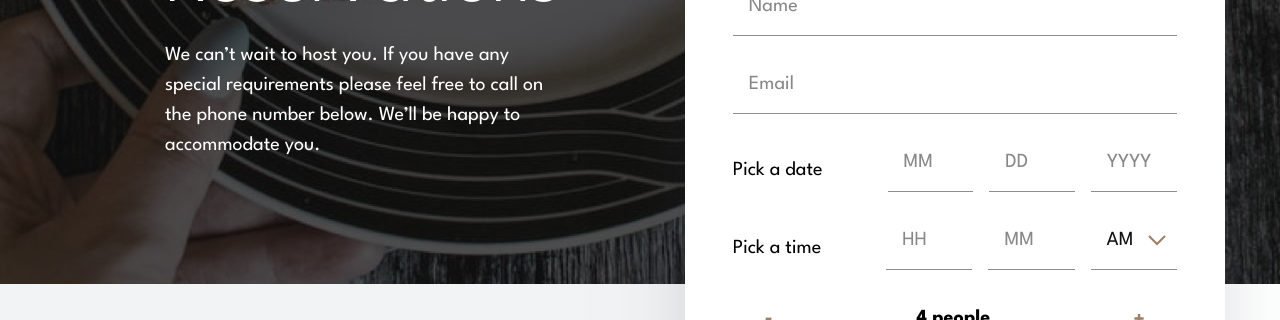
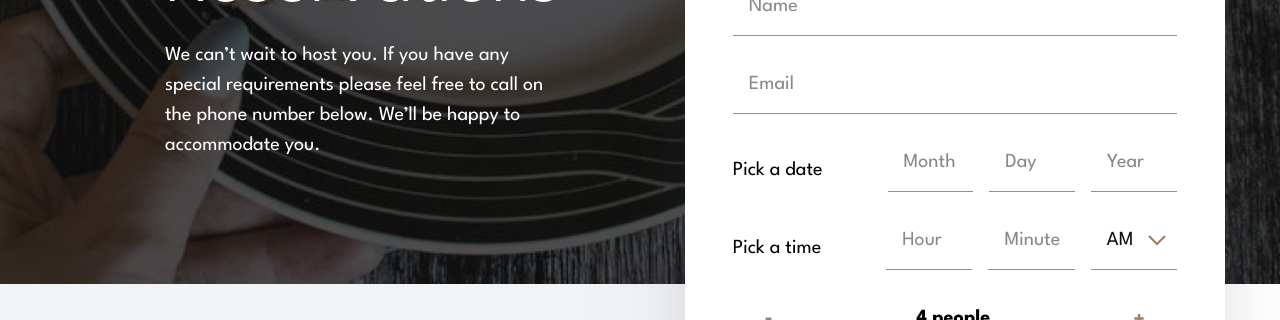
Before and after one commit to shaversj/dine-restaurant-website, a Next.js app: page /booking in a window 1280 px wide. Shown: the part 316-636 px from the top of the page. Built offline with nearby package versions, Linux system fonts and the light colour scheme.

Commit message:
Add React Hook Form + Yup Schema

```diff
--- a/package.json
+++ b/package.json
@@ -10,9 +10,12 @@
   },
   "dependencies": {
     "@headlessui/react": "^2.2.2",
+    "@hookform/resolvers": "^5.0.1",
     "next": "15.2.4",
     "react": "^19.0.0",
-    "react-dom": "^19.0.0"
+    "react-dom": "^19.0.0",
+    "react-hook-form": "^7.55.0",
+    "yup": "^1.6.1"
   },
   "devDependencies": {
     "@eslint/eslintrc": "^3",
--- a/src/app/booking/page.tsx
+++ b/src/app/booking/page.tsx
@@ -3,13 +3,66 @@
 import Image from "next/image";
 import { useState } from "react";
 import Footer from "@/components/Footer";
+import Input from "@/components/Input";
+import Label from "@/components/Label";
 import { Listbox, ListboxButton, ListboxOption, ListboxOptions } from "@headlessui/react";
+import { yupResolver } from "@hookform/resolvers/yup";
+import * as yup from "yup";
+import { useForm } from "react-hook-form";
+import Error from "@/components/Error";
 
 const options = ["AM", "PM"];
+
+const schema = yup.object({
+  name: yup.string().required("This field is required"),
+  email: yup.string().email("Invalid email").required("This field is required"),
+  // month two digits
+  month: yup
+    .string()
+    .matches(/^(0[1-9]|1[0-2])$/, "Month must be two digits")
+    .required("Month is required"),
+  // day two digits
+  day: yup
+    .string()
+    .matches(/^(0[1-9]|[12][0-9]|3[01])$/, "Day must be two digits")
+    .required("Day is required"),
+  // year four digits
+  year: yup
+    .string()
+    .matches(/^\d{4}$/, "Year must be four digits")
+    .required("Year is required"),
+  // if month, day, year invalid, show error; use the schema.month day year
+  date: yup.string().test("is-valid-date", "This field is incomplete", function () {
+    const { month, day, year } = this.parent;
+    if (!month || !day || !year) return false;
+    // Optional: you can further validate if it's an actually valid date here
+    return true;
+  }),
+  // hour two digits
+  hour: yup.number().integer().positive().lessThan(24),
+  // minute two digits
+  minute: yup.number().integer().positive().lessThan(60),
+  time: yup.string().test("is-valid-time", "This field is incomplete", function () {
+    const { hour, minute } = this.parent;
+    if (!hour || !minute) return false;
+    // Optional: you can further validate if it's an actually valid time here
+    return true;
+  }),
+});
 
 export default function BookingPage() {
   const [numOfPeople, setNumOfPeople] = useState(4);
   const [selected, setSelected] = useState(options[0]);
+
+  const {
+    register,
+    handleSubmit,
+    formState: { errors },
+  } = useForm({
+    resolver: yupResolver(schema),
+  });
+  const onSubmit = (data: any) => console.log(data);
+
   return (
     <div className={"font-league-spartan"}>
       <header className={"h-[600px] bg-[url('/images/booking/hero-bg-desktop.jpg')] bg-cover bg-no-repeat"}>
@@ -21,22 +74,65 @@ export default function BookingPage() {
               <p className={"text-body-primary pt-[18px] text-white"}>We can’t wait to host you. If you have any special requirements please feel free to call on the phone number below. We’ll be happy to accommodate you.</p>
             </div>
 
-            <form className={"z-20 h-[545px] w-[540px] space-y-[34px] bg-white px-[48px] pt-[50px] shadow-[0px_75px_100px_-50px_rgba(56,66,86,0.503223)]"}>
-              <input type="text" placeholder="Name" className={"w-full border-b border-[#8E8E8E] pb-[15px] pl-4 text-[20px] leading-7 text-[#111111] placeholder:text-[#111111]/50 focus:outline-none"} />
-              <input type="text" placeholder="Email" className={"w-full border-b border-[#8E8E8E] pb-[15px] pl-4 text-[20px] leading-7 text-[#111111] placeholder:text-[#111111]/50 focus:outline-none"} />
+            <form onSubmit={handleSubmit(onSubmit)} className={"z-20 h-[545px] w-[540px] space-y-[34px] bg-white px-[48px] pt-[50px] shadow-[0px_75px_100px_-50px_rgba(56,66,86,0.503223)]"}>
+              <div className={"relative"}>
+                <input
+                  {...register("name")}
+                  aria-invalid={errors.name ? "true" : "false"}
+                  type="text"
+                  placeholder="Name"
+                  className={
+                    "w-full border-b border-[#8E8E8E] pb-[15px] pl-4 text-[20px] leading-7 text-[#111111] placeholder:text-[#111111]/50 focus:border-[#111111] focus:outline-none aria-[invalid=true]:border-[#B54949] aria-[invalid=true]:placeholder:text-[#B54949]/50"
+                  }
+                />
+                {errors.name && (
+                  <p aria-invalid={errors.name ? "true" : "false"} className={"absolute pt-2.5 pl-4 text-[10px] font-medium tracking-[-0.13px] text-[#B54949]"}>
+                    {errors.name.message}
+                  </p>
+                )}
+              </div>
+
+              <div className={"relative"}>
+                <input
+                  {...register("email")}
+                  aria-invalid={errors.email ? "true" : "false"}
+                  type="text"
+                  placeholder="Email"
+                  className={
+                    "w-full border-b border-[#8E8E8E] pb-[15px] pl-4 text-[20px] leading-7 text-[#111111] placeholder:text-[#111111]/50 focus:border-[#111111] focus:outline-none aria-[invalid=true]:border-[#B54949] aria-[invalid=true]:placeholder:text-[#B54949]/50"
+                  }
+                />
+                {errors.email && (
+                  <p aria-invalid={errors.email ? "true" : "false"} className={"absolute pt-2.5 pl-4 text-[10px] font-medium tracking-[-0.13px] text-[#B54949]"}>
+                    {errors.email.message}
+                  </p>
+                )}
+              </div>
+
               <fieldset className={"flex items-center"}>
-                <label className={"shrink-0 text-[20px] leading-[28px] text-black"}>Pick a date</label>
+                <label aria-invalid={!!errors.date} className={"shrink-0 text-[20px] leading-[28px] text-black aria-[invalid=true]:text-[#B54949] aria-[invalid=true]:placeholder:text-[#B54949]/50"}>
+                  Pick a date
+                </label>
+                <Error ariaInvalid={!!errors.date} errorMessage={errors.date?.message} variant={"date"} />
                 <div className={"flex gap-x-4 pl-[65px]"}>
-                  <input type="text" placeholder={"MM"} className={"w-full border-b border-[#8E8E8E] pb-[15px] pl-4 text-[20px] leading-7 text-[#111111] placeholder:text-[#111111]/50 focus:outline-none"} />
-                  <input type="text" placeholder={"DD"} className={"w-full border-b border-[#8E8E8E] pb-[15px] pl-4 text-[20px] leading-7 text-[#111111] placeholder:text-[#111111]/50 focus:outline-none"} />
-                  <input type="text" placeholder={"YYYY"} className={"w-full border-b border-[#8E8E8E] pb-[15px] pl-4 text-[20px] leading-7 text-[#111111] placeholder:text-[#111111]/50 focus:outline-none"} />
+                  <Input type={"text"} placeholder={"Month"} register={register} registerName={"month"} ariaInvalid={!!errors.month} />
+                  <Input type={"number"} placeholder={"Day"} register={register} registerName={"day"} ariaInvalid={!!errors.day} />
+                  <Input type={"number"} placeholder={"Year"} register={register} registerName={"year"} ariaInvalid={!!errors.year} />
+                  {/*<input type="text" placeholder={"Month"} className={"w-full border-b border-[#8E8E8E] pb-[15px] pl-4 text-[20px] leading-7 text-[#111111] placeholder:text-[#111111]/50 focus:outline-none"} />*/}
+                  {/*<input type="text" placeholder={"Day"} className={"w-full border-b border-[#8E8E8E] pb-[15px] pl-4 text-[20px] leading-7 text-[#111111] placeholder:text-[#111111]/50 focus:outline-none"} />*/}
+                  {/*<input type="text" placeholder={"Year"} className={"w-full border-b border-[#8E8E8E] pb-[15px] pl-4 text-[20px] leading-7 text-[#111111] placeholder:text-[#111111]/50 focus:outline-none"} />*/}
                 </div>
               </fieldset>
               <fieldset className={"flex items-center"}>
-                <label className={"shrink-0 text-[20px] leading-[28px] text-black"}>Pick a time</label>
+                {/*<label className={"shrink-0 text-[20px] leading-[28px] text-black"}>Pick a time</label>*/}
+                <Label ariaInvalid={!!errors.time} labelName={"Pick a time"} />
+                <Error ariaInvalid={!!errors.time} errorMessage={errors.time?.message} variant={"date"} />
                 <div className={"flex gap-x-4 pl-[65px]"}>
-                  <input type="text" placeholder={"HH"} className={"w-full border-b border-[#8E8E8E] pb-[15px] pl-4 text-[20px] leading-7 text-[#111111] placeholder:text-[#111111]/50 focus:outline-none"} />
-                  <input type="text" placeholder={"MM"} className={"w-full border-b border-[#8E8E8E] pb-[15px] pl-4 text-[20px] leading-7 text-[#111111] placeholder:text-[#111111]/50 focus:outline-none"} />
+                  <Input type={"number"} placeholder={"Hour"} register={register} registerName={"hour"} ariaInvalid={!!errors.hour} />
+                  <Input type={"number"} placeholder={"Minute"} register={register} registerName={"minute"} ariaInvalid={!!errors.minute} />
+
+                  {/*<input type="text" placeholder={"Hour"} className={"w-full border-b border-[#8E8E8E] pb-[15px] pl-4 text-[20px] leading-7 text-[#111111] placeholder:text-[#111111]/50 focus:outline-none"} />*/}
+                  {/*<input type="text" placeholder={"Minute"} className={"w-full border-b border-[#8E8E8E] pb-[15px] pl-4 text-[20px] leading-7 text-[#111111] placeholder:text-[#111111]/50 focus:outline-none"} />*/}
 
                   <div className={"w-full border-b border-[#8E8E8E] pb-[15px] pl-4"}>
                     <Listbox value={selected} onChange={setSelected}>
@@ -65,7 +161,7 @@ export default function BookingPage() {
                 <img src={"/images/icons/icon-plus.svg"} alt={"Plus Icon"} onClick={() => setNumOfPeople(numOfPeople + 1)} />
               </div>
 
-              <button className={"h-[64px] w-[444px] bg-black"}>
+              <button type={"submit"} className={"h-[64px] w-[444px] bg-black"}>
                 <span className={"font-league-spartan text-[17px] leading-[16px] font-semibold tracking-[2.5px] text-white uppercase"}>MAKE RESERVATION</span>
               </button>
             </form>
--- /dev/null
+++ b/src/components/Error.tsx
@@ -0,0 +1,19 @@
+const VARIANTS = {
+  base: "absolute text-[10px] hidden font-medium tracking-[-0.13px] text-[#B54949] aria-[invalid=true]:block",
+  normal: "pt-2.5 pl-4",
+  date: "pt-8",
+};
+
+type ErrorProps = {
+  ariaInvalid: boolean;
+  errorMessage?: string;
+  variant?: keyof typeof VARIANTS;
+};
+
+export default function Error({ ariaInvalid, errorMessage, variant }: ErrorProps) {
+  return (
+    <p aria-invalid={ariaInvalid} className={`${VARIANTS.base} ${VARIANTS[variant || "normal"]}`}>
+      {errorMessage}
+    </p>
+  );
+}
--- /dev/null
+++ b/src/components/Input.tsx
@@ -0,0 +1,22 @@
+type InputProps = {
+  register?: any;
+  registerName?: string;
+  type?: string;
+  placeholder?: string;
+  className?: string;
+  ariaInvalid?: boolean;
+};
+
+export default function Input({ register, registerName, type, placeholder, className, ariaInvalid }: InputProps) {
+  return (
+    <input
+      {...register(registerName)}
+      aria-invalid={ariaInvalid}
+      type={type}
+      placeholder={placeholder}
+      className={
+        "w-full border-b border-[#8E8E8E] pb-[15px] pl-4 text-[20px] leading-7 text-[#111111] placeholder:text-[#111111]/50 focus:border-[#111111] focus:outline-none aria-[invalid=true]:border-[#B54949] aria-[invalid=true]:text-[#B54949] aria-[invalid=true]:placeholder:text-[#B54949]/50"
+      }
+    />
+  );
+}
--- /dev/null
+++ b/src/components/Label.tsx
@@ -0,0 +1,7 @@
+export default function Label({ labelName, ariaInvalid }: { labelName: string; ariaInvalid?: boolean }) {
+  return (
+    <label aria-invalid={ariaInvalid} className="shrink-0 text-[20px] leading-[28px] text-black aria-[invalid=true]:text-[#B54949] aria-[invalid=true]:placeholder:text-[#B54949]/50">
+      {labelName}
+    </label>
+  );
+}
```
Also changed, not shown: 1 other file (tests, documents, lock files or other folders).
